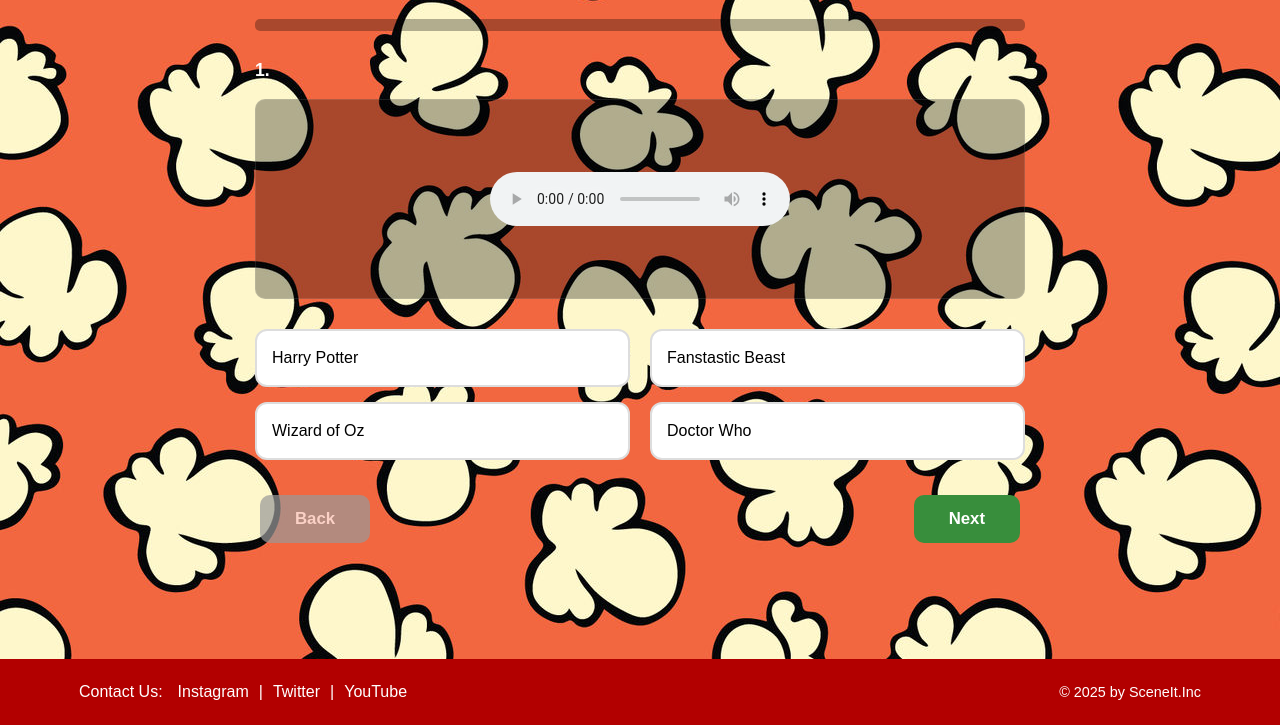
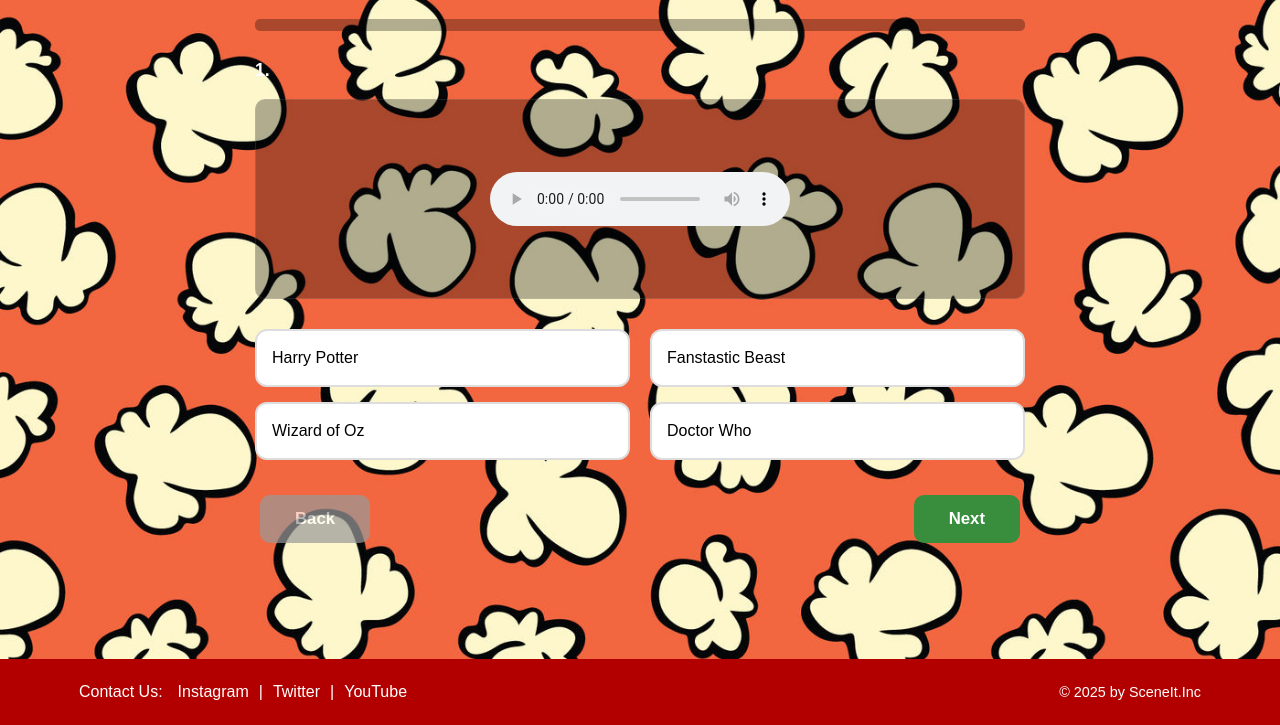
Before and after one commit to Fanobano/Scene-it-, a plain HTML site: page 4Audio.html in a window 1280 px wide. Shown: the part 75-800 px from the top of the page. Drawn offline with Linux system fonts and the light colour scheme; a web font is replaced by a local one.

Commit message:
Fixing background

```diff
--- a/4Audio.css
+++ b/4Audio.css
@@ -11,10 +11,10 @@ body {
 }
 
 .gamemode-page-background {
-    background-color: #F06A4E; /* Orange-red base */
-    background-image: url('/Assets/ori_3459616_c8038af6073ff05b789fbf7c4e5fab05a34eae81_popcorn-seamless-vector-patterns.jpg'); /* Ensure this path is correct */
-    background-repeat: repeat;
-    flex-grow: 1; /* Allow body to grow for sticky footer */
+    background-color: #F06A4E;
+    background-image: url('/Assets/ori_3459616_c8038af6073ff05b789fbf7c4e5fab05a34eae81_popcorn-seamless-vector-patterns.jpg'); /* Assuming you have this pattern */
+    background-repeat: no-repeat;
+    background-size: cover;
 }
 
 .container {
--- a/4Poster.css
+++ b/4Poster.css
@@ -11,10 +11,10 @@ body {
 }
 
 .gamemode-page-background {
-    background-color: #F06A4E; /* Orange-red base */
-    background-image: url('/Assets/ori_3459616_c8038af6073ff05b789fbf7c4e5fab05a34eae81_popcorn-seamless-vector-patterns.jpg'); /* Ensure this path is correct */
-    background-repeat: repeat;
-    flex-grow: 1; /* Allow body to grow for sticky footer */
+    background-color: #F06A4E;
+    background-image: url('/Assets/ori_3459616_c8038af6073ff05b789fbf7c4e5fab05a34eae81_popcorn-seamless-vector-patterns.jpg'); /* Assuming you have this pattern */
+    background-repeat: no-repeat;
+    background-size: cover;
 }
 
 .container {
--- a/4Quote.css
+++ b/4Quote.css
@@ -11,10 +11,10 @@ body {
 }
 
 .gamemode-page-background {
-    background-color: #F06A4E; /* Orange-red base */
-    background-image: url('/Assets/ori_3459616_c8038af6073ff05b789fbf7c4e5fab05a34eae81_popcorn-seamless-vector-patterns.jpg'); /* Ensure this path is correct */
-    background-repeat: repeat;
-    flex-grow: 1; /* Allow body to grow for sticky footer */
+    background-color: #F06A4E;
+    background-image: url('/Assets/ori_3459616_c8038af6073ff05b789fbf7c4e5fab05a34eae81_popcorn-seamless-vector-patterns.jpg'); /* Assuming you have this pattern */
+    background-repeat: no-repeat;
+    background-size: cover;
 }
 
 .container {
--- a/4Scene.css
+++ b/4Scene.css
@@ -11,10 +11,10 @@ body {
 }
 
 .gamemode-page-background {
-    background-color: #F06A4E; /* Orange-red base */
-    background-image: url('/Assets/ori_3459616_c8038af6073ff05b789fbf7c4e5fab05a34eae81_popcorn-seamless-vector-patterns.jpg'); /* Ensure this path is correct */
-    background-repeat: repeat;
-    flex-grow: 1; /* Allow body to grow for sticky footer */
+    background-color: #F06A4E;
+    background-image: url('/Assets/ori_3459616_c8038af6073ff05b789fbf7c4e5fab05a34eae81_popcorn-seamless-vector-patterns.jpg'); /* Assuming you have this pattern */
+    background-repeat: no-repeat;
+    background-size: cover;
 }
 
 .container {
```
